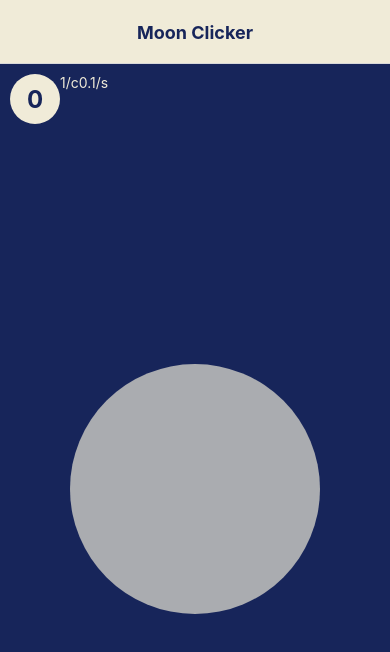
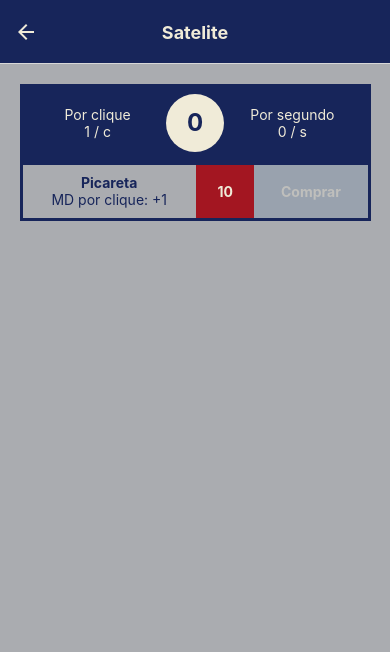
Before and after one commit to nandobfer/moon-clicker, a React Native app: screen /Satelite in a window 390 px wide. Shown: the top 652 px of the page. Built offline with nearby package versions, Linux system fonts and the light colour scheme.

Commit message:
feat: added upgrade

```diff
--- a/App.js
+++ b/App.js
@@ -4,15 +4,16 @@ import { StatusBar } from 'expo-status-bar';
 import { Home } from './src/screens/Home';
 import { COLORS } from './src/colors';
 import { StatsProvider } from './src/contexts/StatsContext'
+import { Satelite } from './src/screens/Satelite';
 
 export default function App() {
 
     const Stack = createNativeStackNavigator();
     const navigator_options = {
         headerStyle: {
-            backgroundColor: COLORS.primary,
+            backgroundColor: COLORS.background,
           },
-          headerTintColor: COLORS.background,
+          headerTintColor: COLORS.primary,
           headerTitleStyle: {
             fontWeight: 'bold',
           },
@@ -21,7 +22,7 @@ export default function App() {
     };
     const home_header_options = {
         title: 'Moon Clicker',
-        // headerShown: false,
+        headerShown: false,
     };
 
     return (
@@ -34,6 +35,11 @@ export default function App() {
                         component={Home}
                         options={home_header_options}
                         />
+                    <Stack.Screen
+                        name="Satelite"
+                        component={Satelite}
+                        // options={home_header_options}
+                        />
                 </Stack.Navigator>
             </StatsProvider>
         </NavigationContainer>
--- a/src/colors.js
+++ b/src/colors.js
@@ -5,4 +5,7 @@ export const COLORS = {
     secondary: "#748CAB",
     wrong: "#F72C25",
     correct: '#388659',
+    roxo: '#982649',
+    comprado: '#A2D729',
+    insuficiente: "#A31621",
 }
--- /dev/null
+++ b/src/components/StatusBar/index.jsx
@@ -0,0 +1,21 @@
+import { Text, View } from 'react-native';
+import { styles } from './style';
+
+export const StatusBar = ({stats}) => {
+
+    return (
+        <View style={styles.top_container}>
+            <View style={styles.stats_container}>
+                <Text style={styles.text}>Por clique</Text>
+                <Text style={styles.text}>{stats.values.moondust_per_click} / c</Text>
+            </View>
+            <View style={styles.moondust_container}>
+                <Text style={styles.moondust_text}>{stats.values.moondust}</Text>
+            </View>
+            <View style={styles.stats_container}>
+                <Text style={styles.text}>Por segundo</Text>
+                <Text style={styles.text}>{stats.values.moondust_per_second} / s</Text>
+            </View>
+        </View>
+    )
+}
--- /dev/null
+++ b/src/components/StatusBar/style.js
@@ -0,0 +1,36 @@
+import { Dimensions, StyleSheet } from 'react-native';
+import { COLORS } from '../../colors';
+
+const vw = Dimensions.get('window').width / 100;
+
+export const styles = StyleSheet.create({
+    top_container: {
+        flexDirection: 'row',
+        justifyContent: 'space-evenly',
+        padding: 10,
+        // borderColor: 'red', borderWidth: 1,
+    },
+    stats_container: {
+        flex: 0.5,
+        justifyContent: 'center',
+        alignItems: 'center',
+
+    },
+    moondust_container: {
+        // flex: 0.3,
+        backgroundColor: COLORS.primary,
+        justifyContent: 'center',
+        alignItems: 'center',
+        width: 15*vw,
+        height: 15*vw,
+        borderRadius: 15*vw/2,
+    },
+    text: {
+        color: COLORS.primary,
+    },
+    moondust_text: {
+        color: COLORS.background,
+        fontWeight: 'bold',
+        fontSize: 24,
+    },
+});
--- a/src/contexts/StatsContext/index.js
+++ b/src/contexts/StatsContext/index.js
@@ -9,7 +9,7 @@ export const StatsProvider = ({children}) => {
     const [values, setValues] = useState({
         moondust: 0,
         moondust_per_click: 1,
-        moondust_per_second: 0.1,
+        moondust_per_second: 0,
     })
 
     return (
--- a/src/screens/Home/index.jsx
+++ b/src/screens/Home/index.jsx
@@ -1,5 +1,6 @@
 import { useCallback, useEffect, useMemo, useState } from 'react';
 import { Text, Touchable, TouchableOpacity, city, View } from 'react-native';
+import { StatusBar } from '../../components/StatusBar';
 import { useStats } from '../../hooks/useStats';
 import { useStorage } from '../../hooks/useStorage';
 import { styles } from './style';
@@ -52,19 +53,19 @@ export const Home = ({ navigation }) => {
     return (
         <View style={styles.background}>
             {/* top bar container */}
-            <View style={styles.top_container}>
-                <View style={styles.moondust_container}>
-                    <Text style={styles.moondust_text}>{moondust}</Text>
-                </View>
-                <Text style={styles.text}>{moondust_per_click}/c</Text>
-                <Text style={styles.text}>{moondust_per_second}/s</Text>
-            </View>
+            <StatusBar stats={stats} />
             {/* moon container */}
             <View style={styles.moon_container}>
                 <TouchableOpacity onPress={moonClick}>
                     <View style={styles.moon}></View>
                 </TouchableOpacity>
             </View>
+            {/* bottom container */}
+            <View style={styles.bottom_container}>
+                <TouchableOpacity style={styles.bottom_container} onPress={() => navigation.navigate('Satelite')}>
+                    <Text style={styles.moondust_text}>Satélite</Text>
+                </TouchableOpacity>
+            </View>
         </View>
     )
 }
--- a/src/screens/Home/style.js
+++ b/src/screens/Home/style.js
@@ -1,35 +1,20 @@
-import { StyleSheet } from 'react-native';
+import { Dimensions, StyleSheet } from 'react-native';
 import { COLORS } from '../../colors';
 
+const vw = Dimensions.get('window').width / 100;
+
 const moon = {
-    size: 250,
+    size: 80*vw,
 }
 
 export const styles = StyleSheet.create({
     background: {
         backgroundColor: COLORS.background,
         flex: 1,
-    },
-    top_container: {
-        flexDirection: 'row',
-        padding: 10,
-        // borderColor: 'red', borderWidth: 1,
+        paddingTop: 5*vw,
     },
     text: {
         color: COLORS.primary,
-    },
-    moondust_container: {
-        backgroundColor: COLORS.primary,
-        justifyContent: 'center',
-        alignItems: 'center',
-        width: 50,
-        height: 50,
-        borderRadius: 50/2,
-    },
-    moondust_text: {
-        color: COLORS.background,
-        fontWeight: 'bold',
-        fontSize: 24,
     },
     moon_container: {
         flex: 1,
@@ -41,5 +26,13 @@ export const styles = StyleSheet.create({
         width: moon.size,
         height: moon.size,
         borderRadius: moon.size/2,
+    },
+    bottom_container: {
+        backgroundColor: COLORS.primary,
+        width: 100*vw,
+        height: 15*vw,
+        justifyContent: 'center',
+        alignItems: 'center',
+        alignSelf: 'center',
     }
 });
--- /dev/null
+++ b/src/screens/Satelite/index.jsx
@@ -0,0 +1,63 @@
+import { Text, TouchableOpacity, View } from 'react-native';
+import { useStats } from '../../hooks/useStats';
+import { useStorage } from '../../hooks/useStorage';
+import { styles } from './style';
+import { COLORS } from '../../colors';
+import { StatusBar } from '../../components/StatusBar';
+
+const upgrades = [
+    {
+        nome: "Picareta",
+        valor: 10,
+        descricao: 'MD por clique: +1',
+        mod: {
+            type: 'moondust_per_click',
+            value: 1,
+        }
+    }
+]
+
+export const Satelite = ({navigation}) => {
+    const stats = useStats();
+    const localStorage = useStorage();
+    const moondust = stats.values.moondust;
+    const moondust_per_click = stats.values.moondust_per_click;
+    const moondust_per_second = stats.values.moondust_per_second;
+
+    const onBuy = (upgrade) => {
+        const new_stats = {
+            ...stats.values,
+            moondust: moondust - upgrade.valor,
+        };
+        new_stats[upgrade.mod.type] = stats.values[upgrade.mod.type] + upgrade.mod.value;
+
+        stats.setValues(new_stats);
+        localStorage.setData(new_stats);
+    }
+
+    return (
+        <View style={styles.background}>
+            <View style={styles.stats_container}>
+                <StatusBar stats={stats} />
+            </View>
+            <View>
+                {upgrades.map((item => {
+                    return (
+                        <View key={item.nome} style={styles.upgrade_wrapper}>
+                            <View style={styles.upgrade_container}>
+                                <Text style={[styles.title_text, styles.text]}>{item.nome}</Text>
+                                <Text style={styles.text}>{item.descricao}</Text>
+                            </View>
+                            <View style={[styles.cost_container, {backgroundColor: moondust >= item.valor ? COLORS.correct : COLORS.insuficiente}]}>
+                                <Text style={styles.cost_text}>{item.valor}</Text>
+                            </View>
+                            <TouchableOpacity disabled={moondust < item.valor} style={[styles.upgrade_buy_container, {opacity: moondust < item.valor ? 0.3 : 1}]} onPress={() => onBuy(item)}>
+                                <Text style={styles.buy_text}>Comprar</Text>
+                            </TouchableOpacity>
+                        </View>
+                    )
+                }))}
+            </View>
+        </View>
+    )
+}
--- /dev/null
+++ b/src/screens/Satelite/style.js
@@ -0,0 +1,55 @@
+import { Dimensions, StyleSheet } from 'react-native';
+import { COLORS } from '../../colors';
+
+const vw = Dimensions.get('window').width / 100;
+
+export const styles = StyleSheet.create({
+    background: {
+        flex: 1,
+        backgroundColor: COLORS.moon,
+        alignItems: 'center',
+        paddingTop: 5*vw,
+    },
+    stats_container: {
+        backgroundColor: COLORS.background,
+        width: 90*vw,
+    },
+    upgrade_wrapper: {
+        flexDirection: 'row',
+        borderColor: COLORS.background, borderWidth: 3,
+        width: 90*vw,
+        height: 15*vw,
+        justifyContent: 'space-between',
+    },
+    upgrade_container: {
+        flex: 1,
+        alignItems: 'center',
+        alignSelf: 'center',
+    },
+    cost_container: {
+        justifyContent: 'center',
+        alignItems: 'center',
+        width: 15*vw,
+    },
+    cost_text: {
+        color: COLORS.primary,
+        fontWeight: 'bold',
+    },
+    title_text: {
+        fontWeight: 'bold',
+    },
+    text: {
+        color: COLORS.background,
+    },
+    upgrade_buy_container: {
+        justifyContent: 'center',
+        alignItems: 'center',
+        backgroundColor: COLORS.secondary,
+        width: 29*vw,
+
+    },
+    buy_text: {
+        color: COLORS.primary,
+        fontWeight: 'bold',
+    }
+});
```
